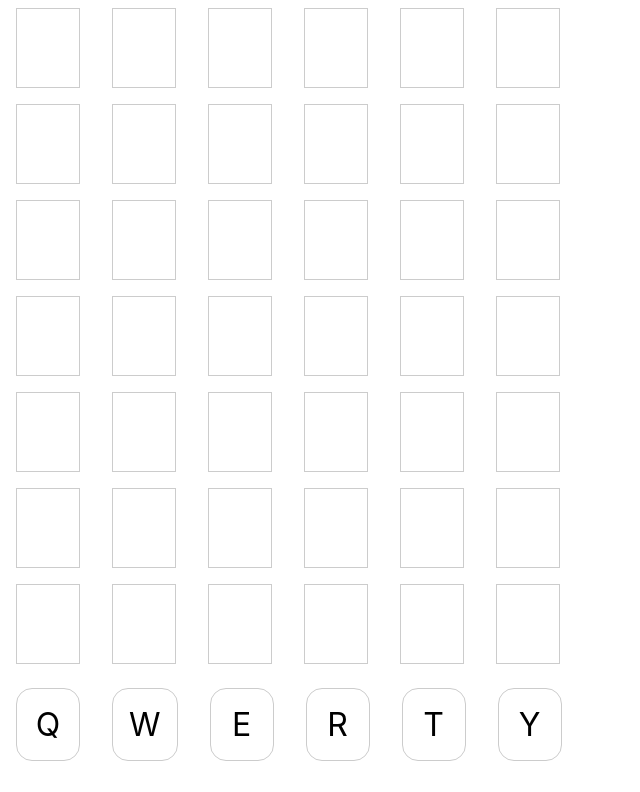
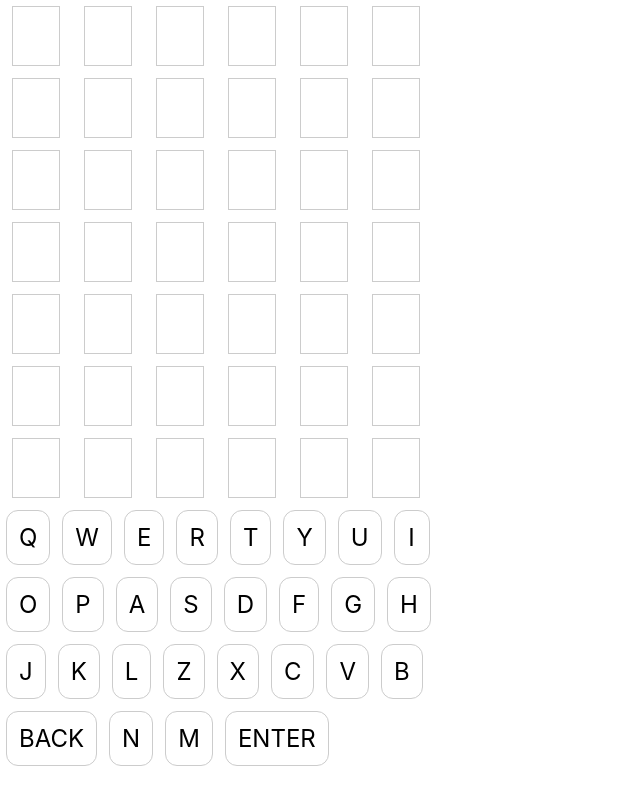
Before and after one commit to noellastrella/react-wordle, a Next.js app: page / in a window 1280 px wide. Shown: the top 792 px of the page, without its empty margins (0-640 px from the left). Built offline with nearby package versions, Linux system fonts and the light colour scheme; no server answers.

Commit message:
CSS updates, add colors, change element sizes

```diff
--- a/styles/Keyboard.module.scss
+++ b/styles/Keyboard.module.scss
@@ -3,17 +3,17 @@
     justify-items: center;
     text-align: center;
     flex-wrap: wrap;
-    width: 600px;
+    width: 450px;
 }
 
 .keys{
-    font-size: 2em;
+    font-size: 1.5em;
     padding: .5em;
     border-radius: .5em;
     border: 1px solid #CCC;
-    margin: .5em;
+    margin: .25em;
     user-select: none;
-    min-width: 2em;
+    min-width: 1.5em;
     cursor: pointer;
 
     &:active{
@@ -21,3 +21,14 @@
         background-color: #FF0;
     }
 }
+
+
+.green{
+    background-color: aquamarine;
+    color: #333;
+}
+
+.yellow{
+    background-color: #FF0;
+    color: #333;
+}
--- a/styles/Main.module.scss
+++ b/styles/Main.module.scss
@@ -3,9 +3,12 @@
 }
 
 .letters{
+    display: flex;
+    text-align: center;
+    align-items: center;
     border: 1px solid #CCC;
     padding:.5em;
-    font-size: 2em;
+    font-size: 1.5em;
     margin: .25em .5em;
     min-width: 2em;
     min-height: 2.5em;
```
